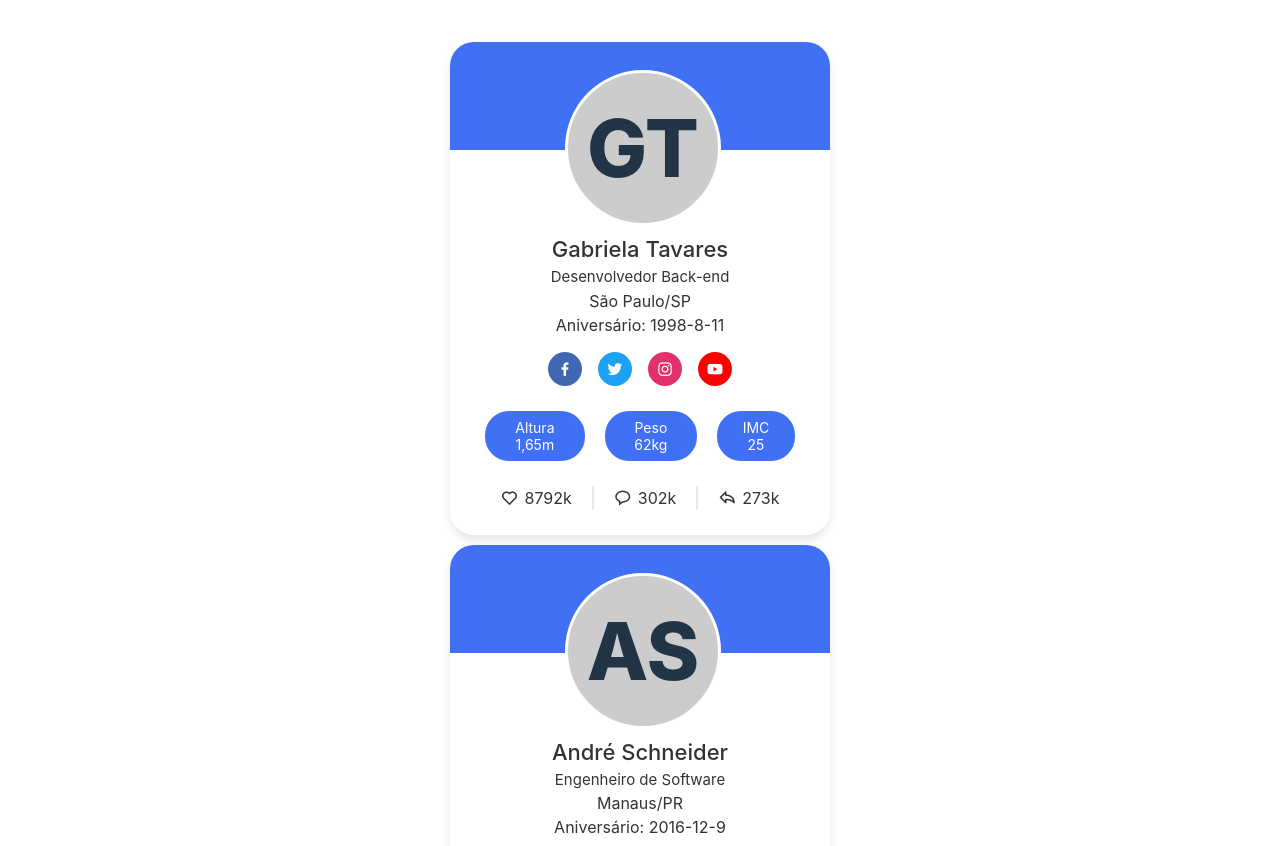
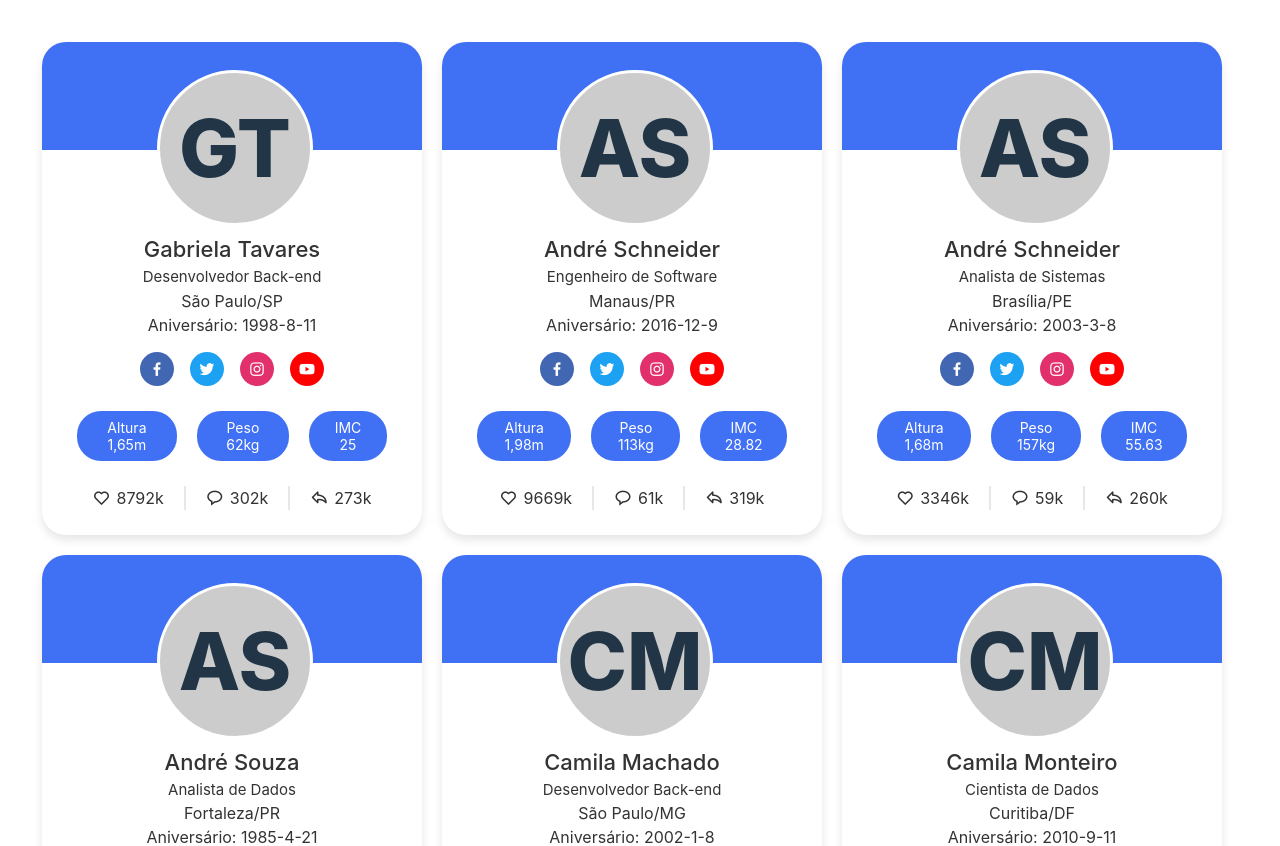
Before and after one commit to rennanimael/user-card, a React (Vite) app: page / in a window 1280 px wide. Shown: the top 846 px of the page. Built offline with nearby package versions, Linux system fonts and the light colour scheme; no server answers.

Commit message:
useEffect e servidor adicionados

```diff
--- a/package.json
+++ b/package.json
@@ -9,6 +9,8 @@
     "preview": "vite preview"
   },
   "dependencies": {
+    "axios": "^1.3.5",
+    "cors": "^2.8.5",
     "react": "^18.2.0",
     "react-dom": "^18.2.0"
   },
--- a/src/App.css
+++ b/src/App.css
@@ -9,3 +9,7 @@
   display: flex;
   width: 100%;
 }
+.App{
+  display: flex;
+  flex-wrap: wrap;
+}
--- a/src/App.tsx
+++ b/src/App.tsx
@@ -1,6 +1,7 @@
-import { useState } from 'react';
-import './App.css'
+import { useEffect, useState } from 'react';
+import './App.css';
 import Card from './components/Card';
+import api from './services/api';
 
 function App() {
 
@@ -166,6 +167,11 @@ function App() {
       peso: 69
     },
   ]);
+  useEffect(
+    ()=> {
+      return () => api.get('/users').then(resposta => setUsers(resposta.data))
+    }, []
+  )
   return (
     <div className="App">
         {users.map(user => (<Card user={user}/>))}
--- /dev/null
+++ b/src/services/api.ts
@@ -0,0 +1,7 @@
+import axios from 'axios';
+
+const api = axios.create({
+    baseURL:'http://localhost:3333'
+})
+
+export default api;
```
Also changed, not shown: 1 other file (tests, documents, lock files or other folders).
